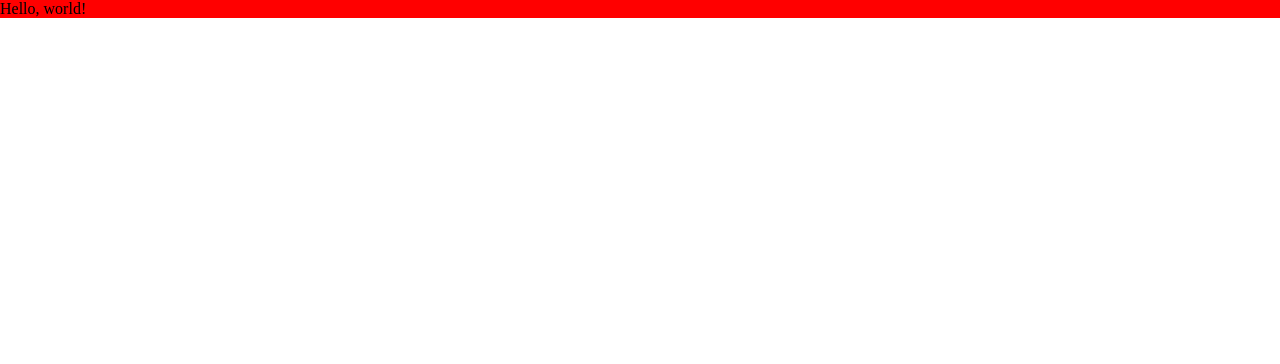
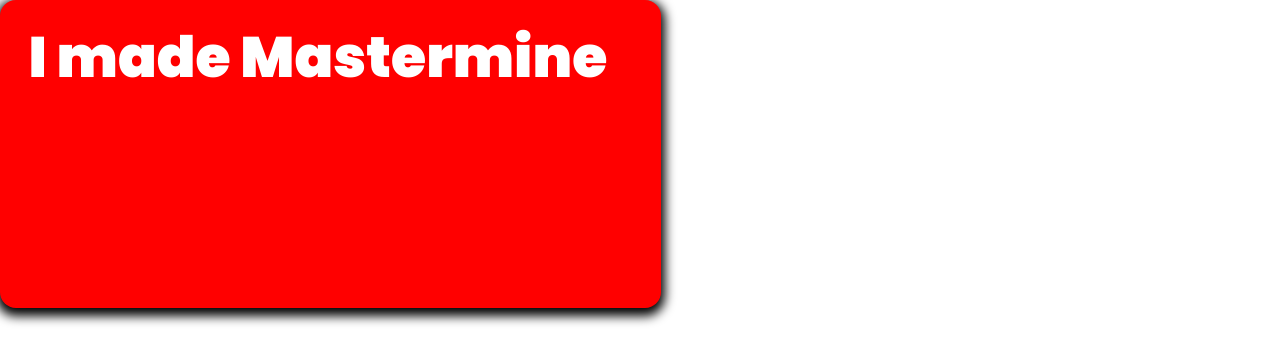
Before and after one commit to adamsoutar/aso.sh, a Next.js app: page / in a window 1280 px wide. Shown: the top 364 px of the page. Built offline with nearby package versions, Linux system fonts and the light colour scheme.

Commit message:
Implement part of RotatingImageCard

```diff
--- a/components/elevated-card.tsx
+++ b/components/elevated-card.tsx
@@ -1,13 +1,19 @@
-import { ReactFCWithChildren } from '@/types/react'
-import { css } from '@emotion/react'
+interface Props {
+  children?: React.ReactNode
+  round?: boolean
+  className?: string
+}
 
 // A div with a border radius that sits on a fancy shadow
-const ElevatedCard: ReactFCWithChildren = ({ children }) => {
+const ElevatedCard: React.FC<Props> = ({ children, round, ...props }) => {
   return (
     <div
-      css={css`
-        background-color: red;
-      `}
+      css={{
+        backgroundColor: 'red',
+        borderRadius: round ? '50%' : '16px',
+        boxShadow: '0px 4px 11px 4px #000000'
+      }}
+      {...props}
     >
       {children}
     </div>
--- /dev/null
+++ b/components/rotating-image-card.tsx
@@ -0,0 +1,31 @@
+// A card that rotates through a series of strings with accompanying images
+import { css } from '@emotion/react'
+import ElevatedCard from './elevated-card'
+
+interface Props {
+  /** This word is written after "I" before each label. Eg. "made" for
+   *  "I made Mastermine" */
+  verb: string
+  items: {
+    label: string
+    imageUrl: string
+    // TODO: Blurhash
+  }[]
+  className?: string
+}
+
+const RotatingImageCard: React.FC<Props> = ({ verb, items, ...props }) => {
+  return (
+    <ElevatedCard
+      css={{
+        padding: '0.5em',
+        lineHeight: '1em'
+      }}
+      {...props}
+    >
+      I {verb} {items[0].label}
+    </ElevatedCard>
+  )
+}
+
+export default RotatingImageCard
--- a/pages/index.tsx
+++ b/pages/index.tsx
@@ -1,4 +1,4 @@
-import ElevatedCard from '@/components/elevated-card'
+import RotatingImageCard from '@/components/rotating-image-card'
 import Head from 'next/head'
 
 export default function Home() {
@@ -8,7 +8,14 @@ export default function Home() {
         <title>Adam Soutar</title>
         <meta name='viewport' content='width=device-width, initial-scale=1' />
       </Head>
-      <ElevatedCard>Hello, world!</ElevatedCard>
+      <RotatingImageCard
+        verb='made'
+        items={[{ label: 'Mastermine', imageUrl: '' }]}
+        css={{
+          width: '11.6em',
+          height: '5.4em'
+        }}
+      />
     </>
   )
 }
--- a/styles/globals.css
+++ b/styles/globals.css
@@ -1,3 +1,5 @@
+@import url('https://fonts.googleapis.com/css2?family=Poppins:wght@900&display=swap');
+
 * {
   box-sizing: border-box;
   padding: 0;
@@ -7,5 +9,10 @@
 html,
 body {
   max-width: 100vw;
+  min-height: 100vh;
   overflow-x: hidden;
+  font-family: 'Poppins', sans-serif;
+  font-weight: 900;
+  font-size: 57px;
+  color: #fff;
 }
```
